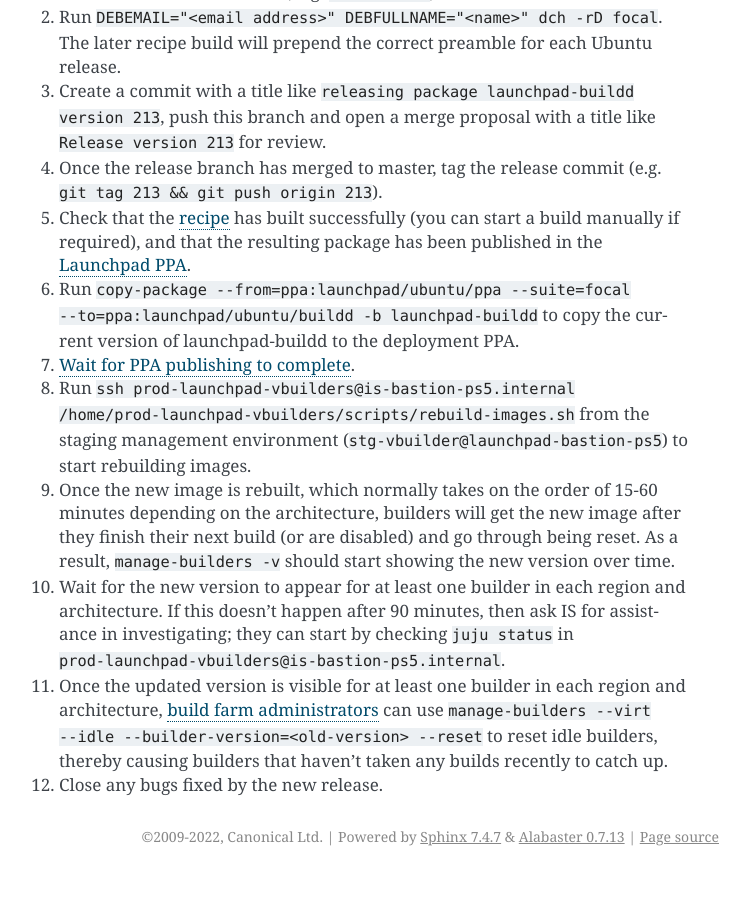
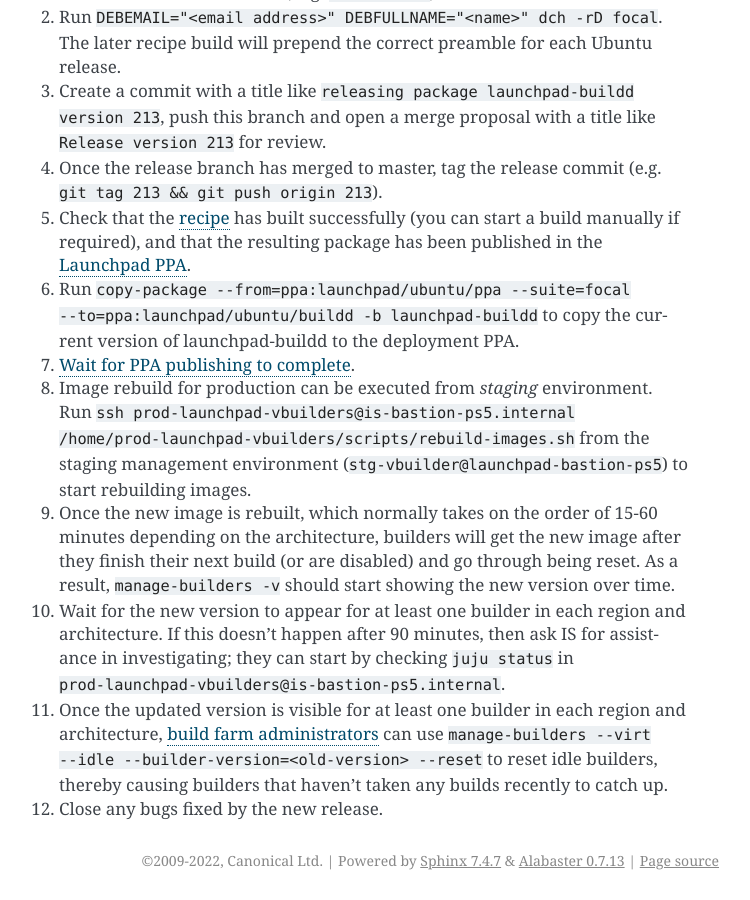
Before and after one commit to jugmac00/launchpad-buildd, a Sphinx documentation site: the page built from docs/how-to/deployment.rst, in a window 1280 px wide and 900 px high, scrolled down 1382 px. Shown: the whole window, without its empty margins (391-1141 px from the left). Built offline with Sphinx 7.4.7, drawn with Linux system fonts in a browser that asks for light colours; before the commit the page ends 2258 px from its top, so only the background shows below that.

Commit message:
docs: Update deployment docs to add more context

```diff
--- a/docs/how-to/deployment.rst
+++ b/docs/how-to/deployment.rst
@@ -86,7 +86,8 @@
 #. `Wait for PPA publishing to complete
    <https://launchpad.net/~launchpad/+archive/ubuntu/buildd/+packages>`__.
 
-#. Run ``ssh prod-launchpad-vbuilders@is-bastion-ps5.internal
+#. Image rebuild for production can be executed from `staging` environment.
+   Run ``ssh prod-launchpad-vbuilders@is-bastion-ps5.internal
    /home/prod-launchpad-vbuilders/scripts/rebuild-images.sh`` from the
    staging management environment (``stg-vbuilder@launchpad-bastion-ps5``)
    to start rebuilding images.
```
